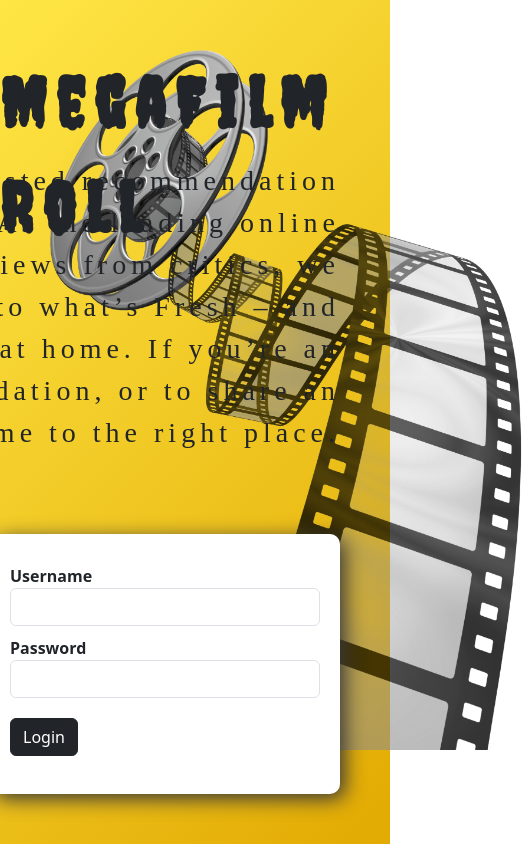
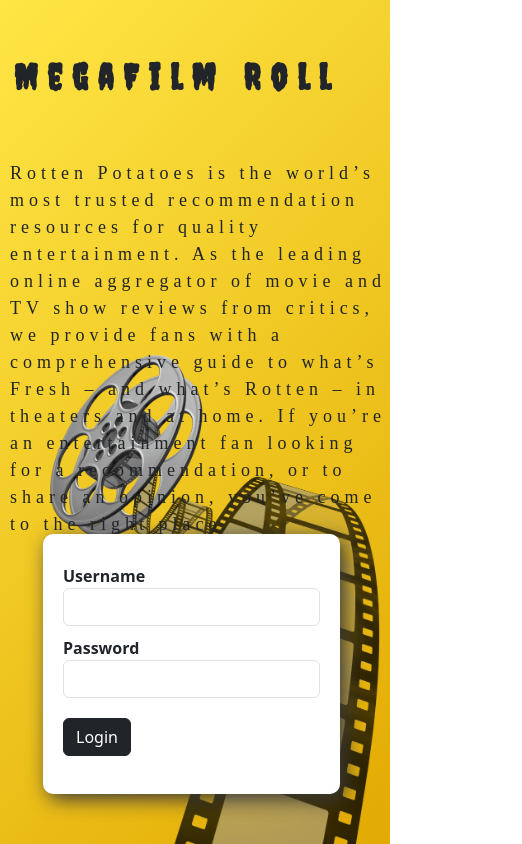
Before and after one commit to tokkaya79/mega-films-roll, an Angular app: page /login in a window 390 px wide. Shown: the whole page, 522 px wide, since content can reach past the window. Built offline with nearby package versions, Linux system fonts and the light colour scheme; a web font is replaced by a local one.

Commit message:
adaptiv logo page

```diff
--- a/src/app/login/login.component.scss
+++ b/src/app/login/login.component.scss
@@ -1,34 +1,34 @@
-.login-container{
+.login-container {
   width: 100%;
   height: 100vh;
   background: linear-gradient(135deg, #ffe645 0%, #e2aa02 100%);
-  .logo{
+  padding: 10px;
+  .logo {
     font-size: 70px;
     font-weight: bold;
-    font-family: 'Creepster', cursive;
+    font-family: "Creepster", cursive;
     letter-spacing: 10px;
     position: absolute;
     top: 50px;
     right: 50px;
   }
-  .desc{
+  .desc {
     font-size: 28px;
-    font-family: 'Aladin', cursive;
+    font-family: "Aladin", cursive;
     letter-spacing: 5px;
     position: absolute;
     top: 160px;
-    right: 50px;
     text-align: right;
-    width: 1060px;
+    max-width: 1060px;
   }
-  .film{
+  .film {
     position: absolute;
-    top: 50px;
+    top: 5px;
     left: 50px;
-    width: 472px;
+    max-width: 430px;
   }
-  .login-form{
-    width: 350px;
+  .login-form {
+    max-width: 350px;
     height: 260px;
     padding: 20px;
     background-color: #fff;
@@ -37,18 +37,18 @@
     bottom: 50px;
     right: 50px;
     box-shadow: 5px 5px 20px #383838;
-    .form-group{
+    .form-group {
       margin-top: 10px;
     }
-    label{
+    label {
       font-weight: bold;
     }
-    .btn-container{
+    .btn-container {
       position: relative;
-      .btn{
+      .btn {
         margin-top: 20px;
       }
-      .error{
+      .error {
         position: absolute;
         top: 32px;
         right: 0;
@@ -57,3 +57,48 @@
     }
   }
 }
+@media (max-width: 820px) {
+  .login-container {
+    padding: 10px;
+    .film {
+      bottom: 0;
+      top: unset;
+      width: 330px;
+    }
+    .desc {
+      text-align: left;
+    }
+  }
+}
+@media (max-width: 580px) {
+  .login-container{
+    .logo{
+      font-size: 42px;
+    }
+    .desc{
+      font-size: 24px;
+    }
+  }
+}
+@media (max-width: 580px){
+   .login-container{
+    .logo{
+      font-size: 36px;
+    }
+    .desc{
+      font-size: 18px;
+    }
+  }
+}
+@media (max-width: 380px){
+   .login-container{
+    .film{
+      max-width: 230px;
+      top: 90px;
+    }
+    .logo{
+      right: 0;
+    }
+
+  }
+}
```
